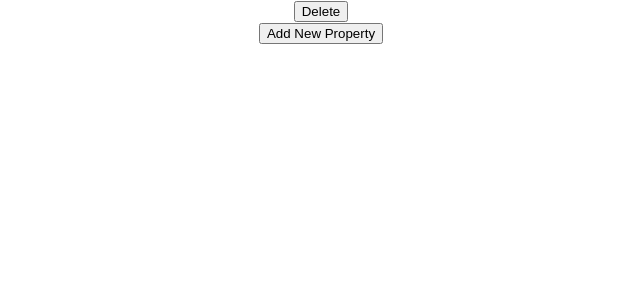
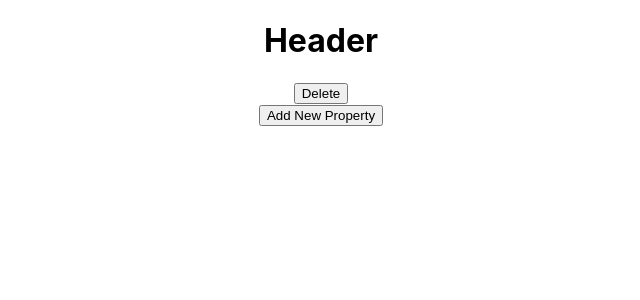
Before and after one commit to JohnLewis917/simulation-2-howser, a React (Create React App) app: page / in a window 1280 px wide. Shown: the top 300 px of the page, without its empty margins (319-959 px from the left). Built offline with nearby package versions, Linux system fonts and the light colour scheme; no server answers.

Commit message:
second push

```diff
--- a/src/App.js
+++ b/src/App.js
@@ -9,6 +9,7 @@ function App() {
     <HashRouter>
 
       <div className="App">
+        <h1>Header</h1>
         {routes}
         <Header/>
       </div>
```
